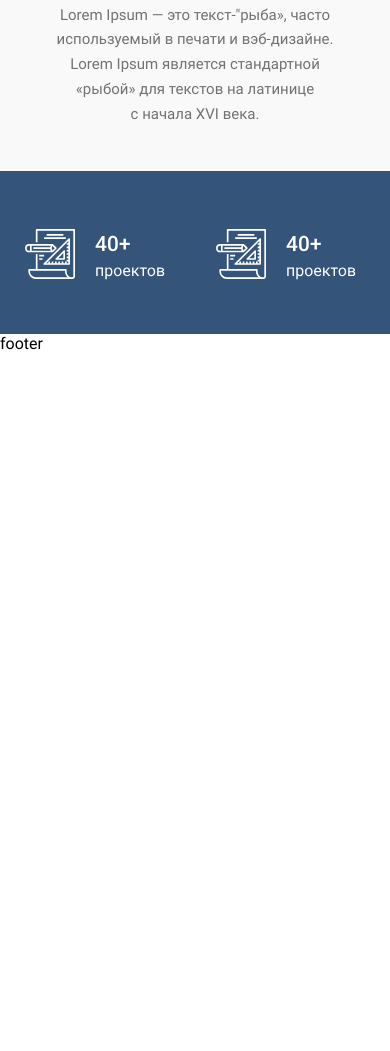
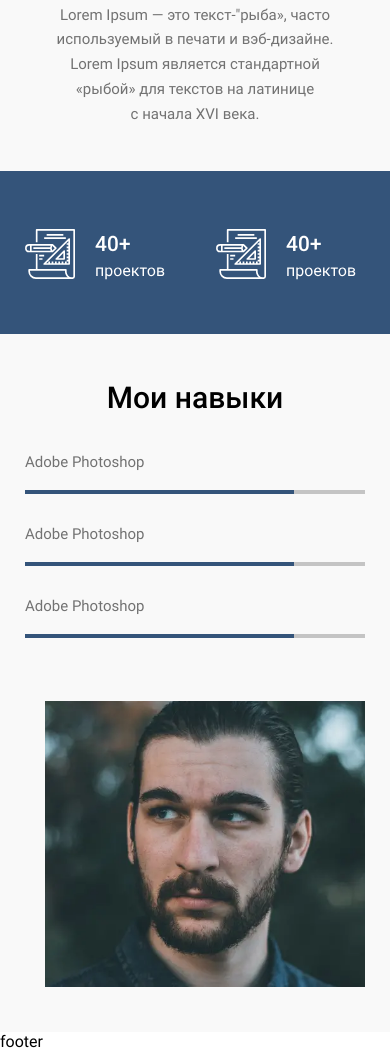
Before and after one commit to AndCheb/homework_frontend_course, a plain HTML site: page index.html in a window 390 px wide. Shown: the part 652-1703 px from the top of the page. Before the commit the page ends 1005 px from the top, so only its background shows below. Drawn offline with Linux system fonts and the light colour scheme; files whose address does not match are found by name.

Commit message:
add section "skills"

```diff
--- a/css/index.css
+++ b/css/index.css
@@ -16,16 +16,18 @@
 
 :root {
   --clr-primary: #000;
-  --clt-secondary: #34547a;
+  --clr-secondary: #34547a;
+  --clr-tertiary: #c4c4c4;
   --clr-menu: var(--clr-primary);
-  --clr-menu-hover: var(--clt-secondary);
+  --clr-menu-hover: var(--clr-secondary);
   --clr-title: var(--clr-primary);
   --clr-text: #727272;
   --clr-text-button: #fff;
   --clr-bg-primary: #eeeff1;
-  --clr-bg-secondary: var(--clt-secondary);
+  --clr-bg-secondary: var(--clr-secondary);
   --clr-bg-tertiary: #f9f9f9;
   --clr-bg-hover: #00bbd3;
+  --clr-gradient: linear-gradient(90deg, var(--clr-secondary) 79%, var(--clr-tertiary) 79%);
   --font-size-base: 16px;
   --font-size-title: 30px;
   --1150_145-320_60: clamp(3.75rem, 1.702rem + 10.24vw, 9.063rem);
@@ -312,9 +314,80 @@ label {
   background-size: contain;
 }
 
+.skills {
+  background-color: var(--clr-bg-tertiary);
+}
+
+.skills__content {
+  display: grid;
+  grid-template-columns: 1fr 1fr;
+  padding-block: var(--1150_100-320_40);
+}
+
+.skills__info {
+  padding-top: 100px;
+}
+
+.skills__title {
+  margin-bottom: 50px;
+  text-transform: none;
+}
+
+.skills__list {
+  display: flex;
+  flex-direction: column;
+  row-gap: 30px;
+  max-width: 445px;
+}
+
+.skills__item {
+  line-height: 1;
+}
+
+.skills__item::after {
+  content: "";
+  display: inline-block;
+  margin-top: 20px;
+  width: 100%;
+  height: 4px;
+  background: var(--clr-gradient);
+}
+
+.skills__image {
+  padding-left: 20px;
+  width: 555px;
+  min-height: 450px;
+  background-image: url("./../img/./photo/photo.webp");
+  background-repeat: no-repeat;
+  background-position: 20px center;
+  background-size: cover;
+}
+
 @media (max-width: 1150px) {
   .achievements__item {
     min-height: 75px;
+  }
+}
+
+@media (max-width: 1075px) {
+  .skills__content {
+    grid-template-columns: 1fr;
+    justify-items: center;
+    row-gap: 60px;
+    width: 100%;
+  }
+
+  .skills__info {
+    padding-top: 0;
+    width: 100%;
+  }
+
+  .skills__title {
+    text-align: center;
+  }
+
+  .skills__list {
+    margin-inline: auto;
   }
 }
 
@@ -390,6 +463,15 @@ label {
   .about__text {
     max-width: 85%;
   }
+
+  .skills__title {
+    margin-bottom: 40px;
+  }
+
+  .skills__image {
+    width: 100%;
+    min-height: clamp(15.625rem, 5.099rem + 52.63vw, 28.125rem);
+  }
 }
 
 @media (max-width: 450px) {
--- a/index.html
+++ b/index.html
@@ -72,6 +72,21 @@
           </div>
         </div>
       </section>
+      <section class="skills">
+        <div class="wrapper">
+          <div class="skills__content">
+            <div class="skills__info">
+              <h2 class="skills__title title">Мои навыки</h2>
+              <ul class="skills__list">
+                <li class="skills__item text">Adobe Photoshop</li>
+                <li class="skills__item text">Adobe Photoshop</li>
+                <li class="skills__item text">Adobe Photoshop</li>
+              </ul>
+            </div>
+            <div class="skills__image"> </div>
+          </div>
+        </div>
+      </section>
     </main>
     <footer class="footer">footer</footer>
   </body>
```
Also changed, not shown: css/index.min.css, img/photo/photo.webp (added).
